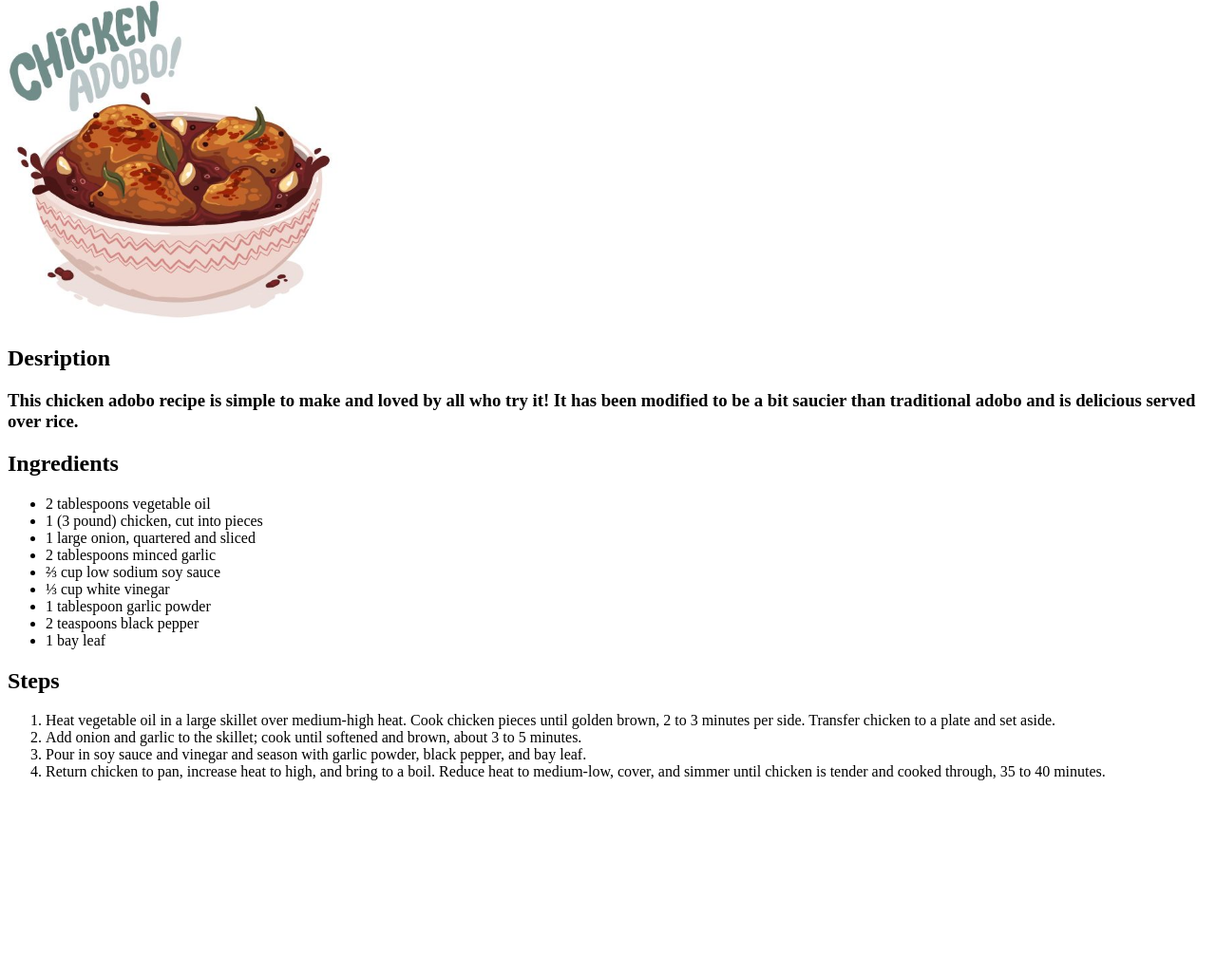
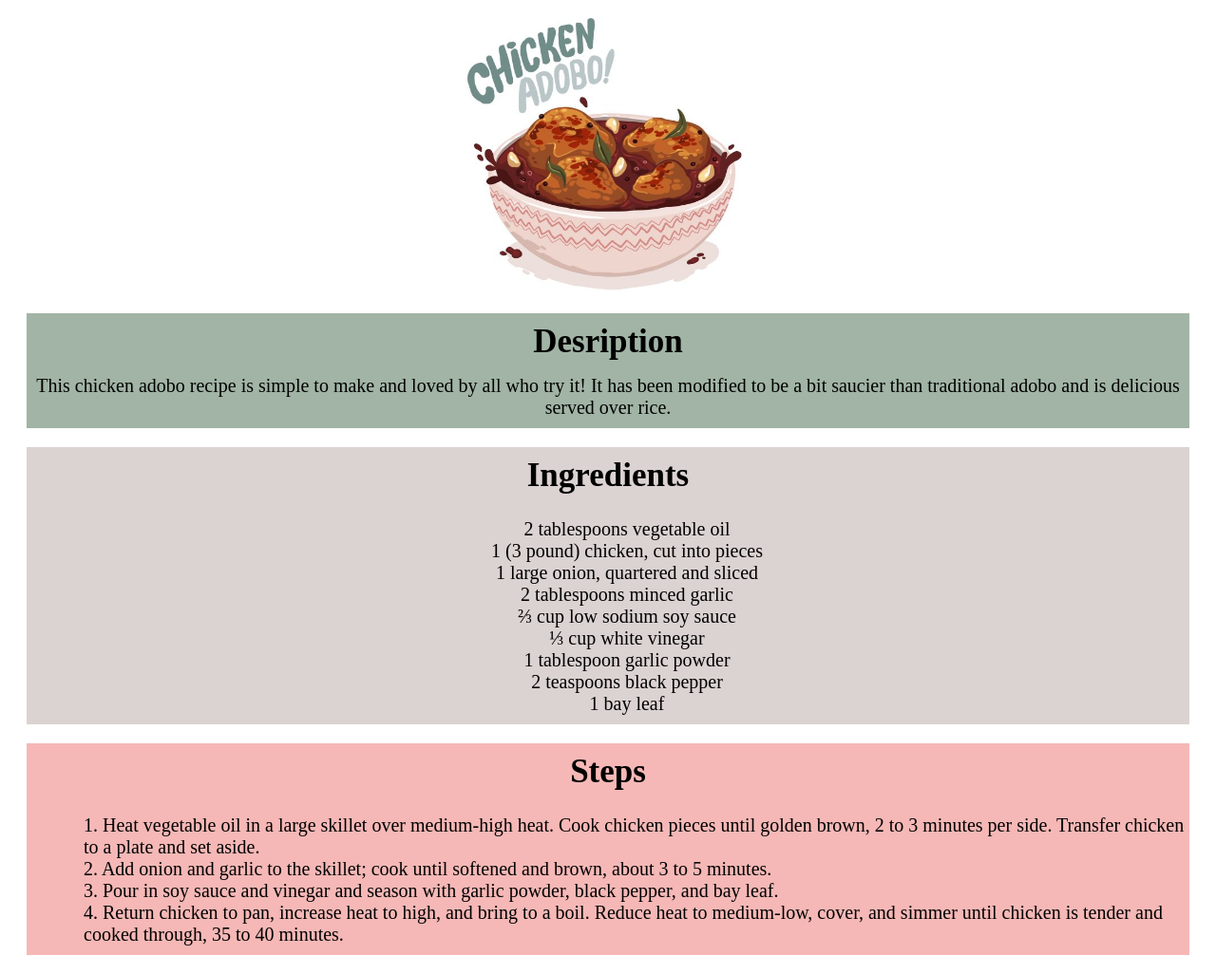
Before and after one commit to Bossfight123/odin-recipes1, a plain HTML site: page Adobo.html in a window 1280 px wide. Shown: the part 141-1167 px from the top of the page at 95% size. Before the commit the page ends 979 px from the top, so only its background shows below. Drawn offline with Linux system fonts and the light colour scheme.

Commit message:
Add style to the Adobo page

```diff
--- a/Adobo.css
+++ b/Adobo.css
@@ -12,4 +12,54 @@
     font-weight: bold;
     font-size: 70px;
     color: #385752;
+    margin-bottom: 20px;
 }
+
+.picture{
+    width : 300px;
+    height: 300px;
+    display: block;
+    margin: auto
+}
+
+
+.description{
+    background-color: #A1B4A5;
+    margin: 20px;
+}
+
+.ingredients{
+    background-color:  #DBD3D1;
+    margin: 20px;
+}
+
+.steps{
+    background-color:  #F5B8B6;
+    margin: 20px;
+}
+
+.name{
+    font-size: 35px;
+    display: block;
+    font-style: Helvetica;
+    font-weight: bold;
+    padding:10px 10px 5px 10px;
+    margin: 10px;
+    text-align: center;
+
+}
+
+.text{
+    font-size: 20px;
+    display: block;
+    font-style: "Times New Roman";
+    padding-bottom:10px;
+    list-style: none;
+    text-align: center
+
+}
+
+.steps .text{
+    text-align: left;
+    margin-left: 20px;
+}
--- a/Adobo.html
+++ b/Adobo.html
@@ -9,11 +9,12 @@
 <body>
     <div class = "Home"><a href = "./index.html"> Home </a></div>
     <div class = "Title">Adobo</div>
-    <img src = "./adobo.jpg" alt ="Adobo" width = "350" height = "350">
-    <h2><strong>Desription</strong></h2>
-    <h3>This chicken adobo recipe is simple to make and loved by all who try it! It has been modified to be a bit saucier than traditional adobo and is delicious served over rice.</h3>
-    <h2><strong>Ingredients</strong></h2>
-    <ul>
+    <img src = "./adobo.jpg" alt ="Adobo" class ="picture">
+        <div class ="description">
+        <span class = "name">Desription</span>
+        <span class = "text">This chicken adobo recipe is simple to make and loved by all who try it! It has been modified to be a bit saucier than traditional adobo and is delicious served over rice.</span></div>
+    <div class = "ingredients"> <span class = "name">Ingredients</span>
+    <ul class = "text">
         <li>2 tablespoons vegetable oil</li>
         <li>1 (3 pound) chicken, cut into pieces</li>
         <li>1 large onion, quartered and sliced</li>
@@ -23,13 +24,14 @@
         <li>1 tablespoon garlic powder</li>
         <li>2 teaspoons black pepper</li>
         <li>1 bay leaf</li>
-    </ul>
-    <h2><strong>Steps</strong></h2>
-    <ol>
-        <li>Heat vegetable oil in a large skillet over medium-high heat. Cook chicken pieces until golden brown, 2 to 3 minutes per side. Transfer chicken to a plate and set aside.</li>
-        <li>Add onion and garlic to the skillet; cook until softened and brown, about 3 to 5 minutes.</li>
-        <li>Pour in soy sauce and vinegar and season with garlic powder, black pepper, and bay leaf.</li>
-        <li>Return chicken to pan, increase heat to high, and bring to a boil. Reduce heat to medium-low, cover, and simmer until chicken is tender and cooked through, 35 to 40 minutes.</li>
-    </ol>
+    </ul></div>
+    <div class="steps">
+    <div class = "name">Steps</div>
+    <ol class = "text">
+        <li>1. Heat vegetable oil in a large skillet over medium-high heat. Cook chicken pieces until golden brown, 2 to 3 minutes per side. Transfer chicken to a plate and set aside.</li>
+        <li>2. Add onion and garlic to the skillet; cook until softened and brown, about 3 to 5 minutes.</li>
+        <li>3. Pour in soy sauce and vinegar and season with garlic powder, black pepper, and bay leaf.</li>
+        <li>4. Return chicken to pan, increase heat to high, and bring to a boil. Reduce heat to medium-low, cover, and simmer until chicken is tender and cooked through, 35 to 40 minutes.</li>
+    </ol> </div>
 </body>
 </html>
```
